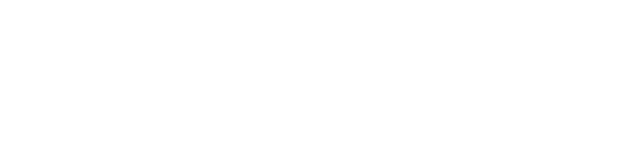
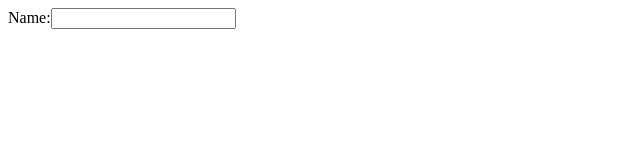
Before and after one commit to mishellt1023/banner-generator, a plain HTML site: page index.html in a window 1280 px wide. Shown: the whole page, without its empty margins (0-640 px from the left). Drawn offline with nearby package versions, Linux system fonts and the light colour scheme.

Commit message:
add name

```diff
--- a/index.html
+++ b/index.html
@@ -14,6 +14,6 @@
    </script>
   </head>
   <body>
-   <script src="//ajax.googleapis.com/ajax/libs/jquery/1.7.2/jquery.min.js" type="text/javascript"></script>
+  Name:<input>
   </body>
 </html>
```
